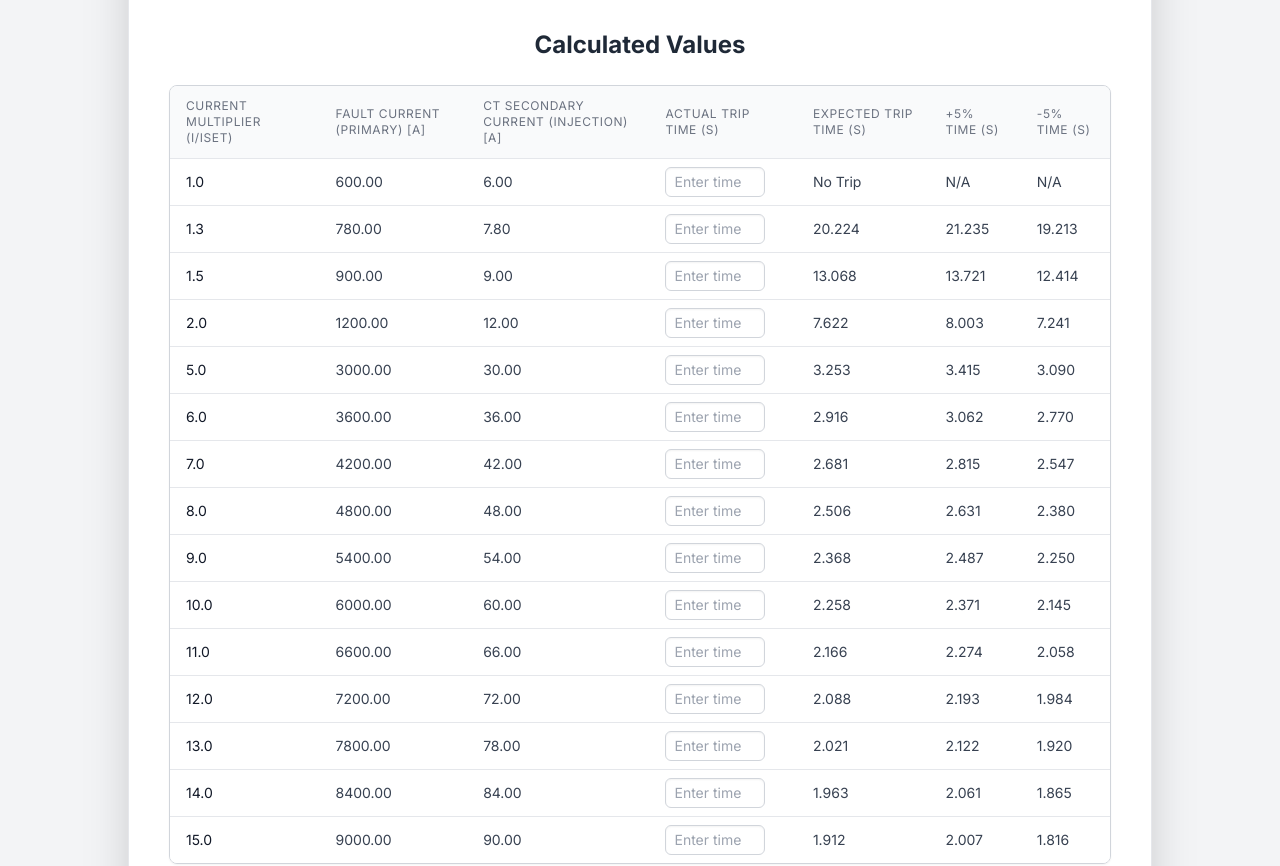
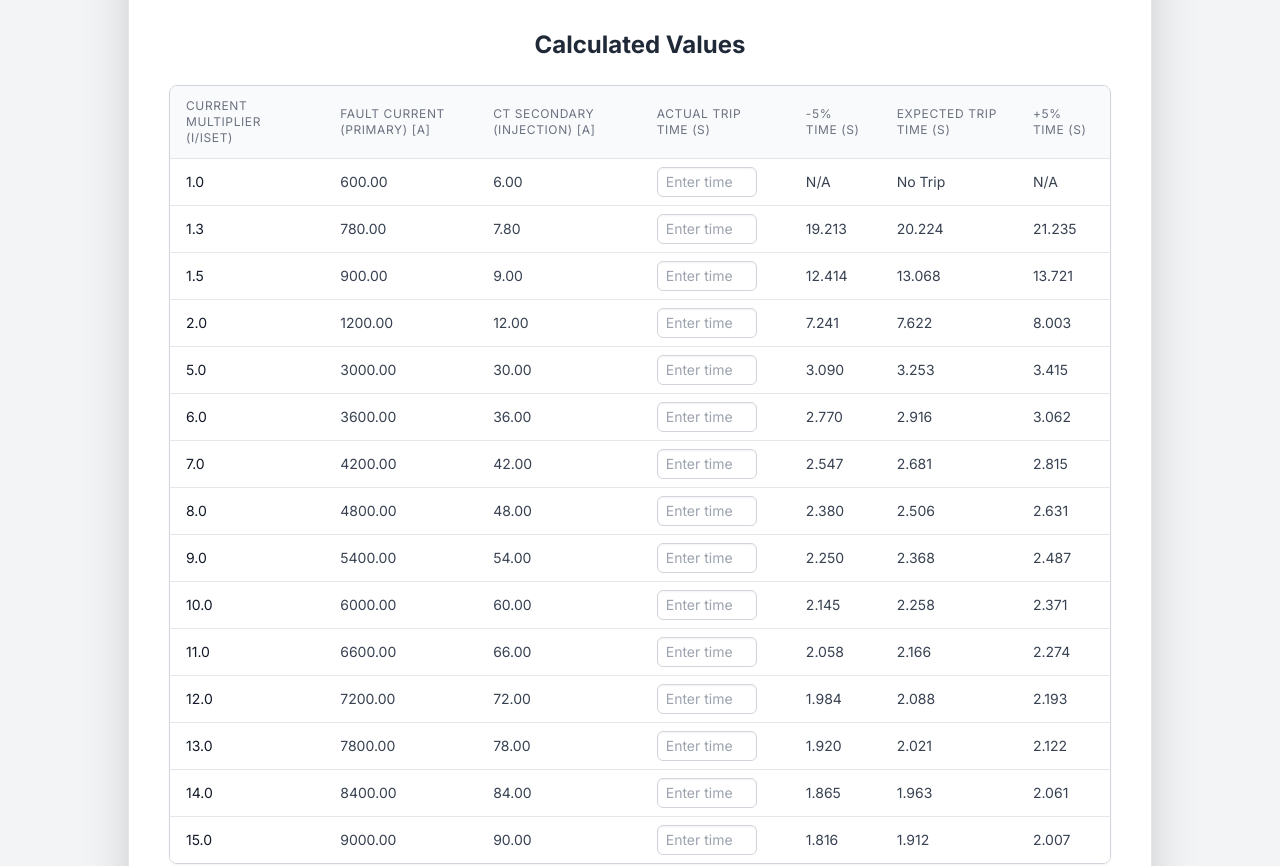
Before and after one commit to Johny2Bags/relay-trip-time-app, a plain HTML site: page index.html in a window 1280 px wide. Shown: the part 962-1828 px from the top of the page. Drawn offline with nearby package versions, Linux system fonts and the light colour scheme.

Commit message:
Update index.html
Mk2

```diff
--- a/index.html
+++ b/index.html
@@ -327,8 +327,8 @@
                         {
                             label: `Trip Time -5%`,
                             data: filteredDataMinus5,
-                            borderColor: 'rgba(173, 216, 230, 0)', // Transparent border for shading
-                            backgroundColor: 'rgba(173, 216, 230, 0.3)', // Faint blue shade
+                            borderColor: 'rgba(59, 130, 246, 0.7)', // Darker blue border for shading
+                            backgroundColor: 'rgba(59, 130, 246, 0.25)', // Darker faint blue shade
                             borderWidth: 0, // No line for this dataset
                             pointRadius: 0,
                             fill: false, // This dataset should not fill from the origin
@@ -338,8 +338,8 @@
                         {
                             label: `Trip Time +5%`,
                             data: filteredDataPlus5,
-                            borderColor: 'rgba(173, 216, 230, 0)', // Transparent border for shading
-                            backgroundColor: 'rgba(173, 216, 230, 0.3)', // Faint blue shade
+                            borderColor: 'rgba(59, 130, 246, 0.7)', // Darker blue border for shading
+                            backgroundColor: 'rgba(59, 130, 246, 0.25)', // Darker faint blue shade
                             borderWidth: 0, // No line for this dataset
                             pointRadius: 0,
                             fill: '-1', // Fill from this line to the previous dataset (the -5% line)
@@ -347,11 +347,11 @@
                             order: 2 // Draw this second to fill between +5% and -5%
                         },
                         {
-                            label: `Expected Trip Time for ${curveType} Curve`,
+                            label: `Expected Trip Time`, // Changed label here
                             data: filteredData,
                             borderColor: 'rgb(59, 130, 246)', // Blue color for the main line
                             backgroundColor: 'rgba(59, 130, 246, 0.2)',
-                            borderWidth: 2,
+                            borderWidth: 0.8, // Made thinner (original was 2, previous was 1)
                             pointRadius: 3,
                             pointBackgroundColor: 'rgb(59, 130, 246)',
                             fill: false,
@@ -363,9 +363,9 @@
                             data: actualPlotData,
                             borderColor: 'rgb(255, 99, 132)', // Red color for actual points
                             backgroundColor: 'rgb(255, 99, 132)',
-                            borderWidth: 2,
-                            pointRadius: 5, // Larger points for visibility
-                            pointStyle: 'rectRot', // Square points
+                            borderWidth: 2, // Thinner cross (increased from 1.5 to 2)
+                            pointRadius: 8, // Slightly larger for visibility as a cross (increased from 6 to 8)
+                            pointStyle: 'crossRot', // Changed to thin cross
                             fill: false,
                             showLine: false, // Do not connect points with a line
                             order: 0 // Draw this on top of everything else
@@ -600,7 +600,7 @@
             if (relayType === "VIP_400_RANGE") {
                 thConditional.textContent = 'CT Secondary Injection (mV)';
             } else {
-                thConditional.textContent = 'CT Secondary Current (Injection) [A]';
+                thConditional.textContent = 'CT Secondary (Injection) [A]'; // Changed: Removed "Current"
             }
             headerRow.appendChild(thConditional);
 
@@ -611,20 +611,26 @@
             thActualTime.textContent = 'Actual Trip Time (s)';
             headerRow.appendChild(thActualTime);
 
+            // Add -5% Time (s) header (moved to the left of Expected Trip Time)
+            const thMinus5 = document.createElement('th');
+            thMinus5.scope = 'col';
+            thMinus5.className = 'px-4 py-3 text-left text-xs font-medium text-gray-500 uppercase tracking-wider';
+            thMinus5.textContent = '-5% Time (s)';
+            headerRow.appendChild(thMinus5);
 
-            // Add remaining fixed headers
-            const fixedHeadersFinal = [
-                "Expected Trip Time (s)",
-                "+5% Time (s)",
-                "-5% Time (s)"
-            ];
-            fixedHeadersFinal.forEach(text => {
-                const th = document.createElement('th');
-                th.scope = 'col';
-                th.className = 'px-4 py-3 text-left text-xs font-medium text-gray-500 uppercase tracking-wider';
-                th.textContent = text;
-                headerRow.appendChild(th);
-            });
+            // Add Expected Trip Time (s) header
+            const thExpected = document.createElement('th');
+            thExpected.scope = 'col';
+            thExpected.className = 'px-4 py-3 text-left text-xs font-medium text-gray-500 uppercase tracking-wider';
+            thExpected.textContent = 'Expected Trip Time (s)';
+            headerRow.appendChild(thExpected);
+
+            // Add +5% Time (s) header
+            const thPlus5 = document.createElement('th');
+            thPlus5.scope = 'col';
+            thPlus5.className = 'px-4 py-3 text-left text-xs font-medium text-gray-500 uppercase tracking-wider';
+            thPlus5.textContent = '+5% Time (s)';
+            headerRow.appendChild(thPlus5);
         }
 
 
@@ -696,9 +702,9 @@
                 const cell2 = row.insertCell(1); // Fault Current (Primary)
                 const cell3 = row.insertCell(2); // Conditional 3rd column (Secondary Current or mV Injection)
                 const cellActualTimeInputCell = row.insertCell(3); // New cell for Actual Trip Time input
-                const cell4 = row.insertCell(4); // Expected Trip Time (s)
-                const cell5 = row.insertCell(5); // +5% Time (s)
-                const cell6 = row.insertCell(6); // -5% Time (s)
+                const cellMinus5 = row.insertCell(4); // -5% Time (s) - NEW POSITION
+                const cellExpected = row.insertCell(5); // Expected Trip Time (s) - NEW POSITION
+                const cellPlus5 = row.insertCell(6); // +5% Time (s) - NEW POSITION
 
                 // Apply common cell styling
                 const commonCellClass = 'px-4 py-2 whitespace-nowrap text-sm text-gray-700';
@@ -706,9 +712,9 @@
                 cell2.className = commonCellClass;
                 cell3.className = commonCellClass; // This cell's content changes
                 cellActualTimeInputCell.className = commonCellClass; // New cell for input
-                cell4.className = commonCellClass;
-                cell5.className = commonCellClass;
-                cell6.className = commonCellClass;
+                cellMinus5.className = commonCellClass; // NEW
+                cellExpected.className = commonCellClass; // NEW
+                cellPlus5.className = commonCellClass; // NEW
 
                 cell1.textContent = multiplier.toFixed(1);
                 cell2.textContent = faultCurrentPrimary.toFixed(2);
@@ -717,7 +723,7 @@
                 if (relayType === "VIP_400_RANGE") {
                     cell3.textContent = (ctSecondaryCurrent * 150).toFixed(2); // mV injection
                 } else {
-                    cell3.textContent = ctSecondaryCurrent.toFixed(2); // Ampere injection
+                    cell3.textContent = ctSecondaryCurrent.toFixed(2); // Ampere injection (Removed "Current")
                 }
 
                 // Create and append the input field for Actual Trip Time
@@ -745,13 +751,13 @@
                 cellActualTimeInputCell.appendChild(actualTimeInput);
 
                 const displayTripTime = typeof underlyingTripTime === 'number' ? underlyingTripTime.toFixed(3) : underlyingTripTime;
-                cell4.textContent = displayTripTime;
+                cellExpected.textContent = displayTripTime; // Updated to new cell reference
 
                 if (typeof underlyingTripTime === 'number') {
                     const timeMinus5 = underlyingTripTime * 0.95;
                     const timePlus5 = underlyingTripTime * 1.05;
-                    cell5.textContent = timePlus5.toFixed(3);
-                    cell6.textContent = timeMinus5.toFixed(3);
+                    cellPlus5.textContent = timePlus5.toFixed(3); // Updated to new cell reference
+                    cellMinus5.textContent = timeMinus5.toFixed(3); // Updated to new cell reference
 
                     // For chart data (only add if it's a valid number)
                     primaryFaultCurrentsForChart.push(faultCurrentPrimary);
@@ -759,8 +765,8 @@
                     tripTimesMinus5Percent.push(timeMinus5);
                     tripTimesPlus5Percent.push(timePlus5);
                 } else {
-                    cell5.textContent = "N/A";
-                    cell6.textContent = "N/A";
+                    cellPlus5.textContent = "N/A"; // Updated to new cell reference
+                    cellMinus5.textContent = "N/A"; // Updated to new cell reference
                     // For chart data, if "No Trip" etc., we don't add to chart arrays
                 }
 
```
